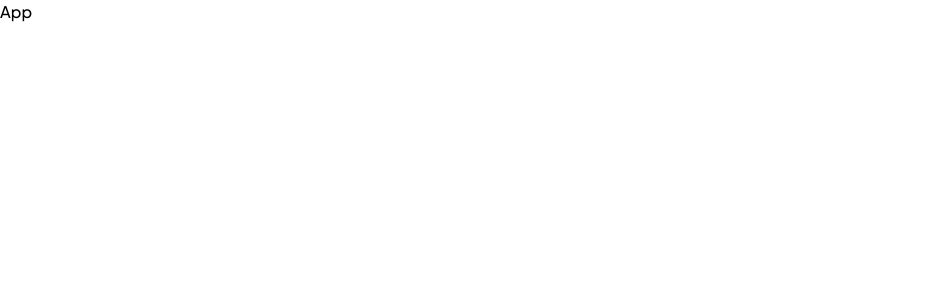
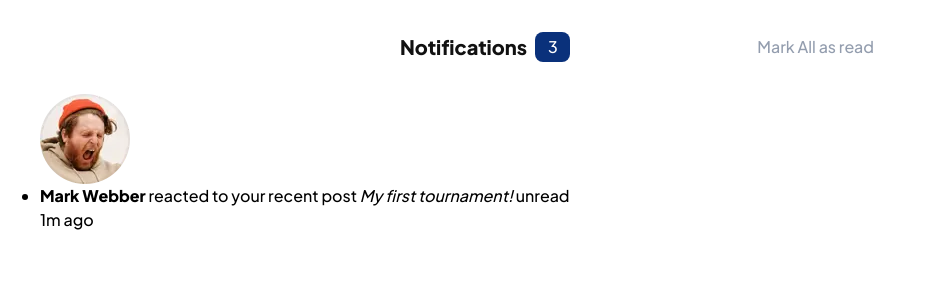
Before and after one commit to ralphvirtucio/notifications-page-main, a React (Vite) app: page / in a window 1280 px wide. Shown: the top 300 px of the page, without its empty margins (0-935 px from the left). Built offline with nearby package versions, Linux system fonts and the light colour scheme.

Commit message:
Feature: Header, WIP: Notification List

```diff
--- a/src/App.jsx
+++ b/src/App.jsx
@@ -1,7 +1,42 @@
+import { Fragment } from 'react';
 import './App.scss';
+import mark_photo from './assets/images/avatar-mark-webber.webp';
+
+//! Notification Badge will be a state of how many unread message on the notifications
 
 const App = () => {
-  return <div className='heading'>App</div>;
+  return (
+    <Fragment>
+      <header className='header'>
+        <div className='main-heading__container'>
+          <h1>Notifications</h1> <span className='notification__badge'>3</span>
+        </div>
+
+        <div className='mark-all-read__container'>
+          <button>Mark All as read</button>
+        </div>
+      </header>
+
+      <main>
+        <ul className='notifications__list'>
+          <li className='notification__list-item'>
+            <div className='user__photo'>
+              <img src={mark_photo} alt='Mark Webber' />
+            </div>
+
+            <div className='notification__content'>
+              <p className='notifcation__feed'>
+                <strong>Mark Webber</strong> reacted to your recent post{' '}
+                <em>My first tournament!</em>{' '}
+                <span className='notification__status'>unread</span>
+              </p>
+              <p className='notification__activity'>1m ago</p>
+            </div>
+          </li>
+        </ul>
+      </main>
+    </Fragment>
+  );
 };
 
 export default App;
--- a/src/App.scss
+++ b/src/App.scss
@@ -1,4 +1,39 @@
-.heading {
-  font-family: 'Plus Jakarta Sans', sans-serif;
-  // color: $primary-clr-blue;
+@import './_variables.scss';
+
+.header {
+  display: flex;
+  justify-content: space-between;
+  margin-inline: auto;
+  max-width: 90%;
+  margin-block: 2rem;
+  width: 30rem;
+  align-items: center;
+
+  .main-heading__container {
+    display: flex;
+    gap: 0.5rem;
+    align-items: center;
+
+    h1 {
+      color: #111;
+      // font-size: 1rem;
+      font-size: 1.25rem;
+    }
+
+    .notification__badge {
+      background-color: $primary-clr-blue;
+      color: $neutral-clr-white;
+      border-radius: 8px;
+      padding: 0.2rem 0.8rem;
+    }
+  }
+
+  .mark-all-read__container {
+    button {
+      background-color: #fff;
+      border: none;
+      color: $neutral-clr-v-darkblue;
+      cursor: pointer;
+    }
+  }
 }
--- /dev/null
+++ b/src/_variables.scss
@@ -0,0 +1,13 @@
+$primary-clr-red: hsl(1, 90%, 64%);
+$primary-clr-blue: hsl(219, 85%, 26%);
+
+$neutral-clr-white: hsl(0, 0%, 100%);
+$neutral-clr-vlight-grayblue: hsl(210, 60%, 98%);
+$neutral-clr-light-grayishblue-1: hsl(211, 68%, 94%);
+$neutral-clr-light-grayishblue-2: hsl(205, 33%, 90%);
+$neutral-clr-grayishblue: hsl(219, 14%, 63%);
+$neutral-clr-dark-grayishblue: hsl(219, 14%, 63%);
+$neutral-clr-v-darkblue: hsl(219, 14%, 63%);
+
+$fw-500: 500;
+$fw-600: 600;
--- a/src/index.scss
+++ b/src/index.scss
@@ -37,6 +37,7 @@ body {
   min-height: 100vh;
   text-rendering: optimizeSpeed;
   line-height: 1.5;
+  font-family: 'Plus Jakarta Sans', sans-serif;
 }
 
 /* A elements that don't have a class get default styles */
@@ -74,17 +75,3 @@ select {
     scroll-behavior: auto !important;
   }
 }
-
-$primary-clr-red: hsl(1, 90%, 64%);
-$primary-clr-blue: hsl(219, 85%, 26%);
-
-$neutral-clr-white: hsl(0, 0%, 100%);
-$neutral-clr-vlight-grayblue: hsl(210, 60%, 98%);
-$neutral-clr-light-grayishblue-1: hsl(211, 68%, 94%);
-$neutral-clr-light-grayishblue-2: hsl(205, 33%, 90%);
-$neutral-clr-grayishblue: hsl(219, 14%, 63%);
-$neutral-clr-dark-grayishblue: hsl(219, 14%, 63%);
-$neutral-clr-v-darkblue: hsl(219, 14%, 63%);
-
-$fw-500: 500;
-$fw-600: 600;
```
